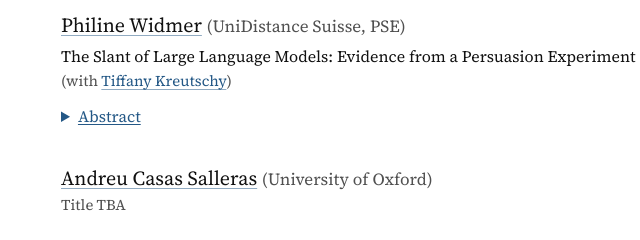
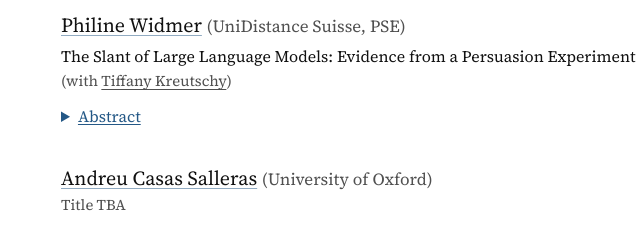
Before and after one commit to vladimir-avetian/peai-seminar, a plain HTML site: page index.html in a window 1280 px wide. Shown: the part 736-976 px from the top of the page, 359-999 px from the left. Drawn offline with Linux system fonts and the light colour scheme.

Commit message:
Use muted styling for seminar coauthor links

```diff
--- a/index.html
+++ b/index.html
@@ -65,7 +65,7 @@
             <div>
               <h3><a href="https://philinew.github.io/">Philine Widmer</a> <span class="affiliation">(UniDistance Suisse, PSE)</span></h3>
               <p class="talk-title">The Slant of Large Language Models: Evidence from a Persuasion Experiment</p>
-              <p>(with <a href="https://sites.google.com/view/tiffanykreutschy/biographie?authuser=0">Tiffany Kreutschy</a>)</p>
+              <p class="coauthors">(with <a href="https://sites.google.com/view/tiffanykreutschy/biographie?authuser=0">Tiffany Kreutschy</a>)</p>
               <details>
                 <summary>Abstract</summary>
                 <p class="talk-abstract">Large language models (LLMs) promise personalized persuasion at near-zero cost, but their output has a slant of its own. In an experiment, U.S. respondents viewed an LLM-generated post advocating a policy stance, randomly personalized to up to six demographics. Messages persuade on average. Personalization raises persuasion only when matching on political party, almost exclusively among Democrats. Benchmarked against Congress members' language, messages slant Democratic even when prompted to target Republicans. Paradoxically, personalization with Democratic-slanted LLMs can benefit Republican positions by finding language to persuade Democrats. Our findings speak to debates about persuasion and slant in the age of generative AI.</p>
--- a/styles.css
+++ b/styles.css
@@ -362,6 +362,17 @@ summary {
   margin-top: 0.75rem;
 }
 
+.programme .coauthors a {
+  color: var(--muted);
+  text-decoration-color: currentColor;
+}
+
+.programme .coauthors a:hover,
+.programme .coauthors a:focus-visible {
+  color: var(--text);
+  text-decoration-color: currentColor;
+}
+
 .programme details summary {
   font-size: 1rem;
 }
```
